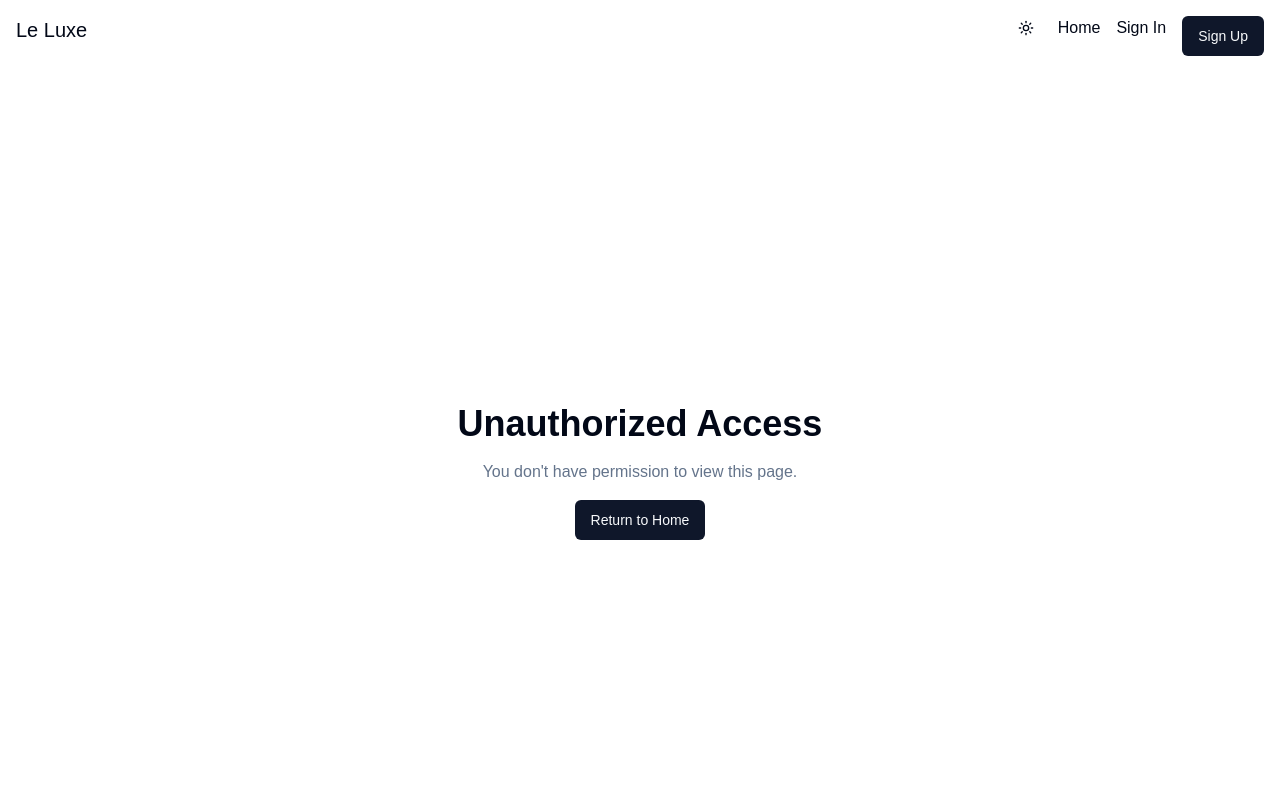
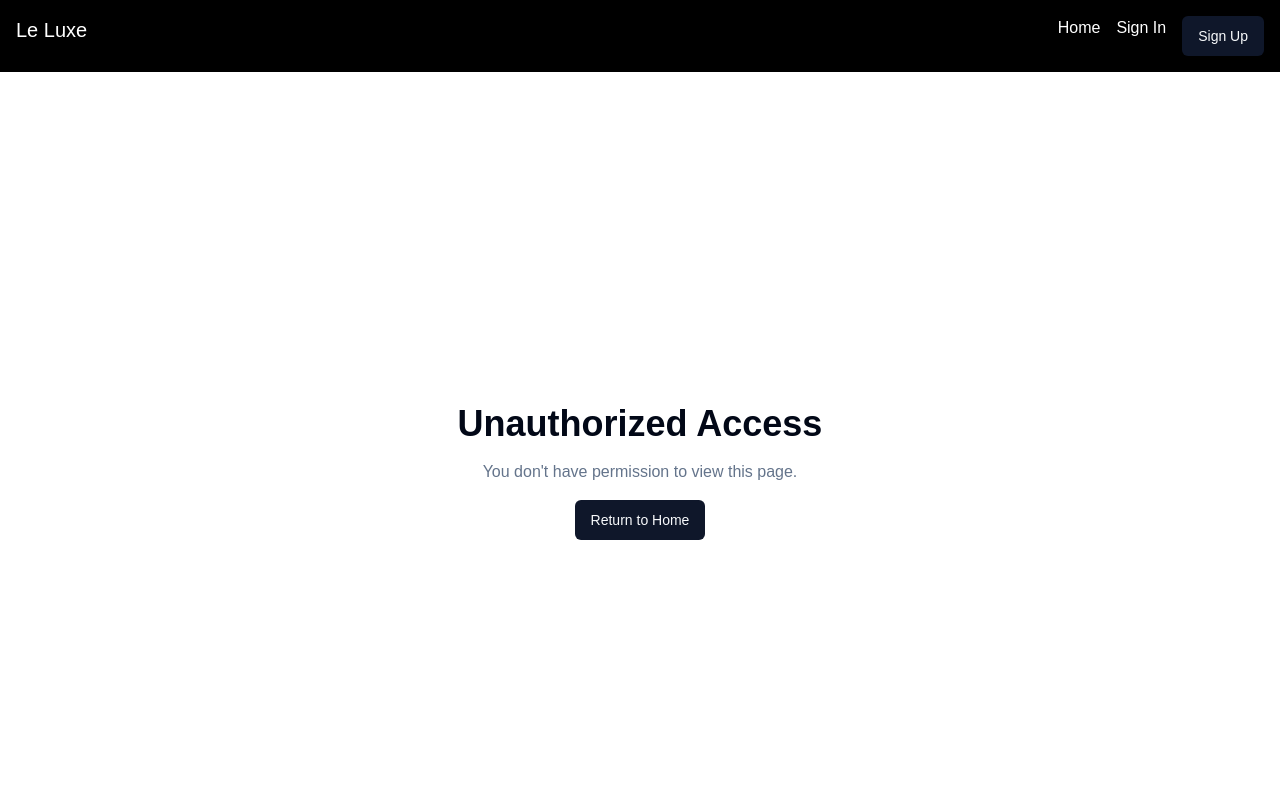
Before and after one commit to husni-haniffa/ai-booking-frontend, a React (Vite) app: page /unauthorized in a window 1280 px wide. Shown: the top 800 px of the page. Built offline with nearby package versions, Linux system fonts and the light colour scheme; no server answers.

Commit message:
changed bg color

```diff
--- a/src/components/shared/navbar.tsx
+++ b/src/components/shared/navbar.tsx
@@ -1,5 +1,4 @@
 import { Link } from "react-router-dom";
-import { ModeToggle } from "../ui/mode-toggle";
 import { SignedIn, SignedOut, UserButton } from "@clerk/clerk-react";
 import { Button } from "../ui/button";
 import { checkRole } from "@/auth/roles";
@@ -10,14 +9,13 @@ const Navbar: React.FC = () => {
   const isAdmin = checkRole("admin")
 
   return (
-    <nav className="flex justify-between p-4">
+    <nav className="flex justify-between p-4 bg-black text-white">
       <div>
         <Link to="/" className="text-xl">
           Le Luxe
         </Link>
       </div>
       <div className="hidden md:flex space-x-4">
-        <ModeToggle />
         {isAdmin && <Link to="/admin">Admin</Link>} {/* Show admin link if authorized */}
         <Link to="/">Home</Link>
         <SignedIn>
```
